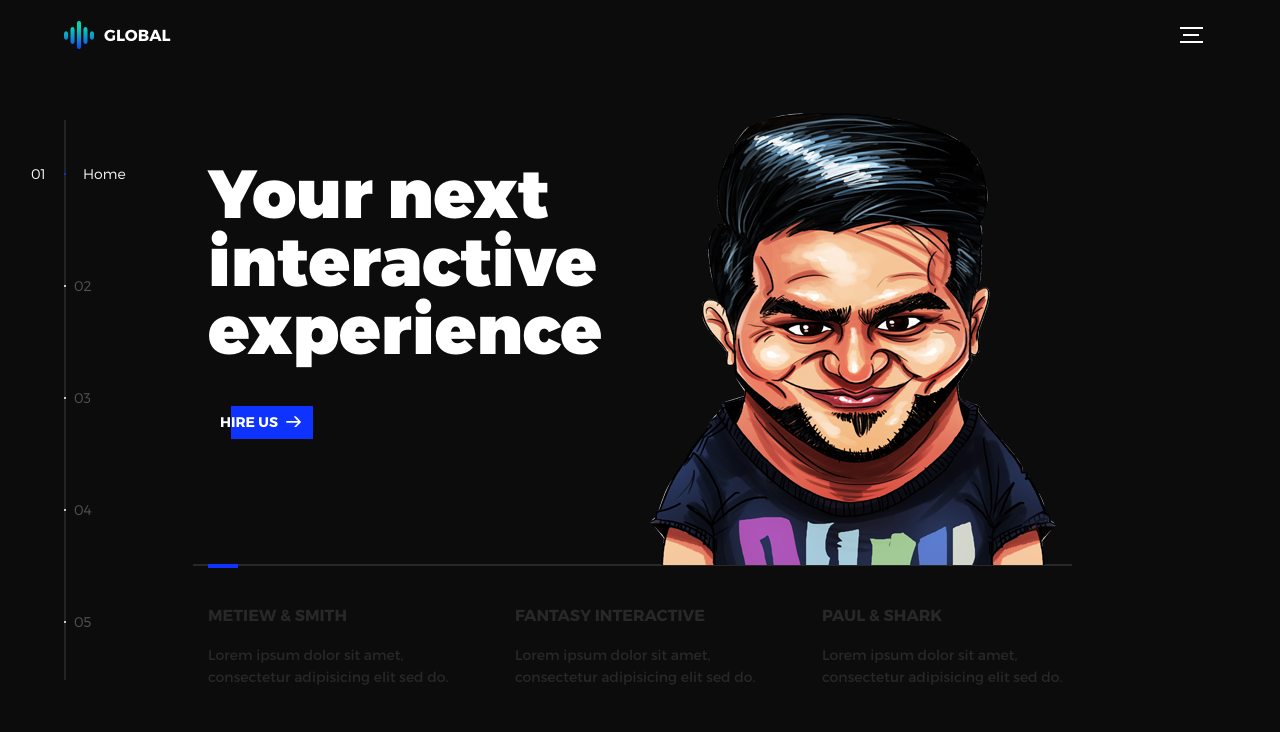
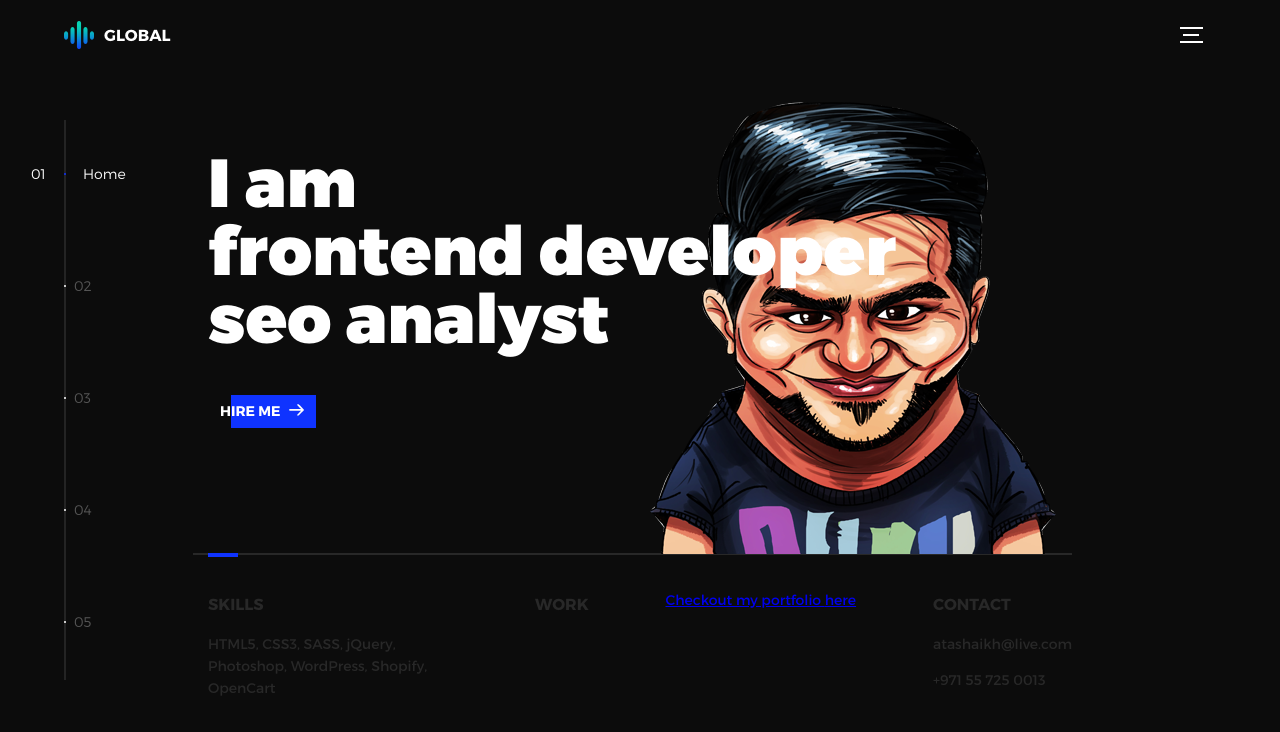
Before and after one commit to ataaz/ataaz.github.io, a plain HTML site: page index.html in a window 1280 px wide. Drawn offline with nearby package versions, Linux system fonts and the light colour scheme.

Commit message:
Update index.html

```diff
--- a/index.html
+++ b/index.html
@@ -47,8 +47,8 @@
           <li class="l-section section section--is-active">
             <div class="intro">
               <div class="intro--banner">
-                <h1>Your next<br>interactive<br>experience</h1>
-                <button class="cta">Hire Us
+                <h1>I am<br>frontend developer<br>seo analyst</h1>
+                <button class="cta">Hire Me
                   <svg version="1.1" id="Layer_1" xmlns="http://www.w3.org/2000/svg" xmlns:xlink="http://www.w3.org/1999/xlink" x="0px" y="0px" viewBox="0 0 150 118" style="enable-background:new 0 0 150 118;" xml:space="preserve">
                   <g transform="translate(0.000000,118.000000) scale(0.100000,-0.100000)">
                     <path d="M870,1167c-34-17-55-57-46-90c3-15,81-100,194-211l187-185l-565-1c-431,0-571-3-590-13c-55-28-64-94-18-137c21-20,33-20,597-20h575l-192-193C800,103,794,94,849,39c20-20,39-29,61-29c28,0,63,30,298,262c147,144,272,271,279,282c30,51,23,60-219,304C947,1180,926,1196,870,1167z"/>
@@ -56,20 +56,21 @@
                   </svg>
                   <span class="btn-background"></span>
                 </button>
-                <img src="assets/img/web.png" alt="Welcome">
+                <img src="assets/img/web.png" alt="Wordpress developer in Dubai">
               </div>
               <div class="intro--options">
                 <a href="#0">
-                  <h3>Metiew &amp; Smith</h3>
-                  <p>Lorem ipsum dolor sit amet, consectetur adipisicing elit sed do.</p>
+                  <h3>Skills</h3>
+                  <p>HTML5, CSS3, SASS, jQuery, Photoshop, WordPress, Shopify, OpenCart</p>
                 </a>
                 <a href="#0">
-                  <h3>Fantasy interactive</h3>
-                  <p>Lorem ipsum dolor sit amet, consectetur adipisicing elit sed do.</p>
+                  <h3>Work</h3>
+                  <p>Checkout my portfolio <a href="#">here</a></p>
                 </a>
                 <a href="#0">
-                  <h3>Paul &amp; shark</h3>
-                  <p>Lorem ipsum dolor sit amet, consectetur adipisicing elit sed do.</p>
+                  <h3>Contact</h3>
+                  <p>atashaikh@live.com</p>
+                  <p>+971 55 725 0013</p>
                 </a>
               </div>
             </div>
```
